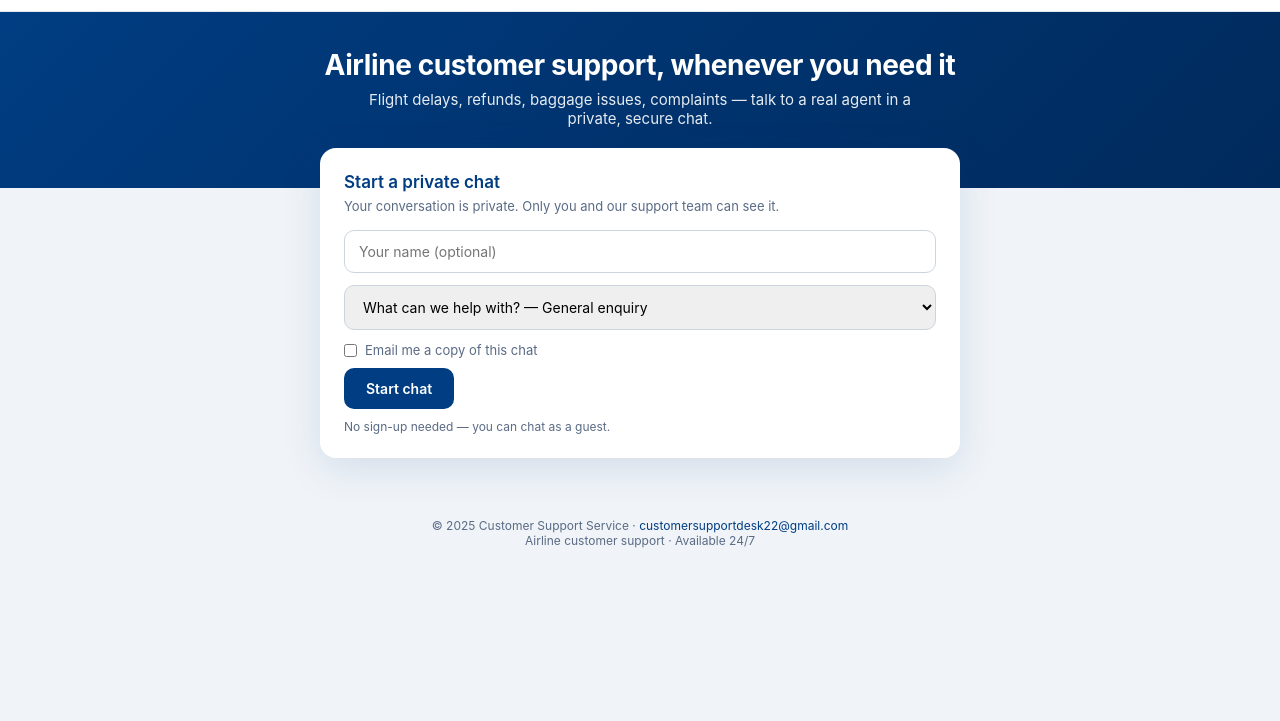
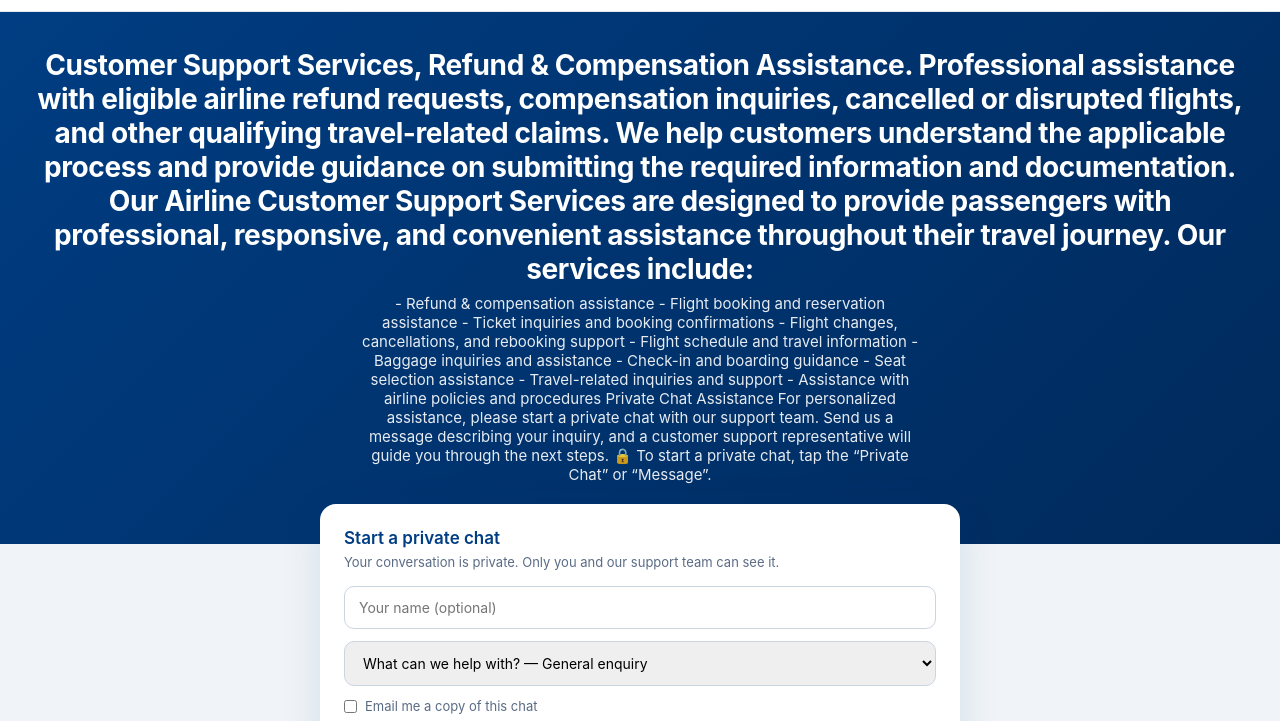
Before and after one commit to customersupportdesk22-hue/customer-support-service, a website: page public/index.html in a window 1280 px wide. Shown: the part 65-786 px from the top of the page. Drawn offline with nearby package versions, Linux system fonts and the light colour scheme.

Commit message:
Update index.html

```diff
--- a/public/index.html
+++ b/public/index.html
@@ -92,8 +92,28 @@
 </header>
 
 <section class="hero">
-  <h1>Airline customer support, whenever you need it</h1>
-  <p>Flight delays, refunds, baggage issues, complaints — talk to a real agent in a private, secure chat.</p>
+  <h1>Customer Support Services, Refund & Compensation Assistance.
+Professional assistance with eligible airline refund requests, compensation inquiries, cancelled or disrupted flights, and other qualifying travel-related claims. We help customers understand the applicable process and provide guidance on submitting the required information and documentation.
+
+Our Airline Customer Support Services are designed to provide passengers with professional, responsive, and convenient assistance throughout their travel journey.
+
+Our services include:
+</h1>
+  <p>- Refund & compensation assistance
+- Flight booking and reservation assistance
+- Ticket inquiries and booking confirmations
+- Flight changes, cancellations, and rebooking support
+- Flight schedule and travel information
+- Baggage inquiries and assistance
+- Check-in and boarding guidance
+- Seat selection assistance
+- Travel-related inquiries and support
+- Assistance with airline policies and procedures
+
+Private Chat Assistance
+For personalized assistance, please start a private chat with our support team. Send us a message describing your inquiry, and a customer support representative will guide you through the next steps.
+
+🔒 To start a private chat, tap the “Private Chat” or “Message”.</p>
 </section>
 
 <div class="card">
```
